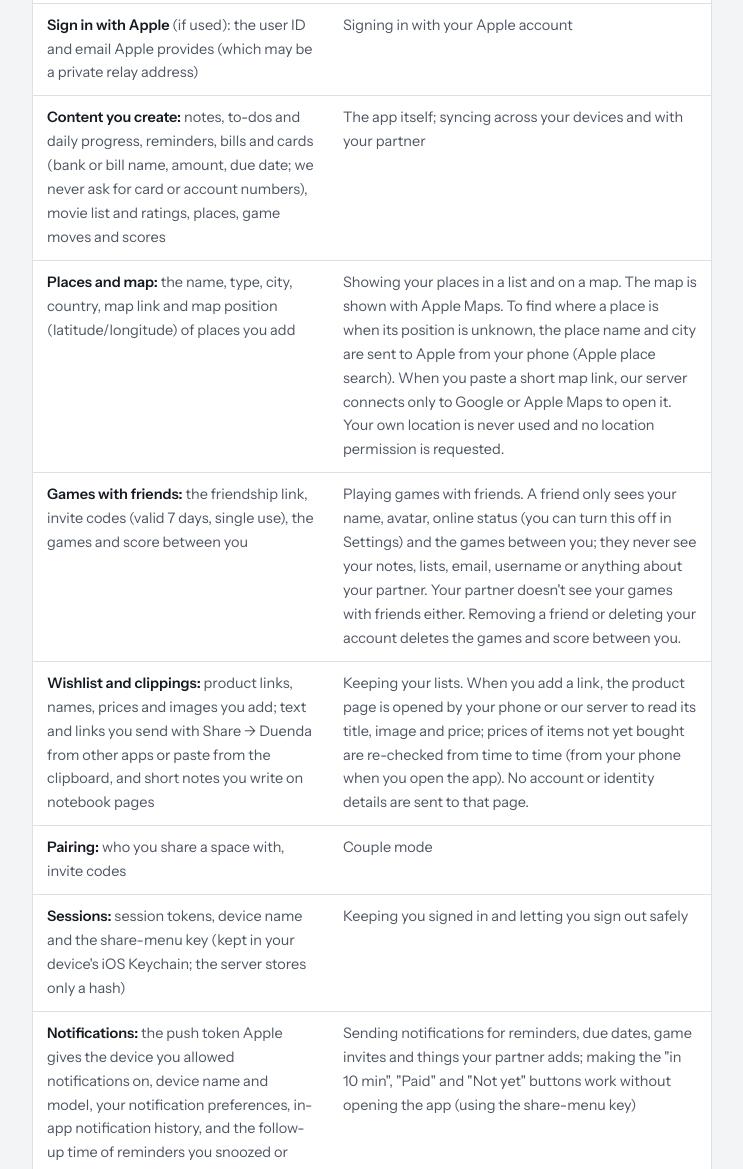
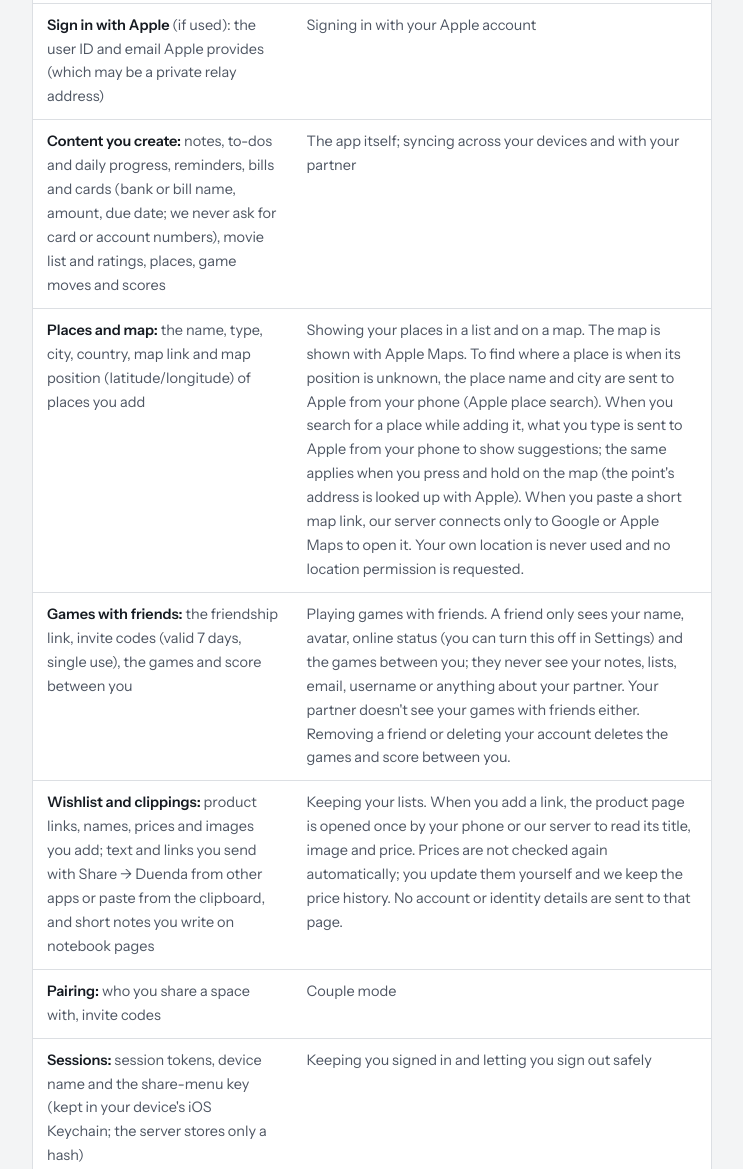
Before and after one commit to burakkertn/duenda-site, a plain HTML site: page privacy.html in a window 1280 px wide. Shown: the part 1102-2271 px from the top of the page, without its empty margins (268-1011 px from the left). Drawn offline with Linux system fonts and the light colour scheme.

Commit message:
Gizlilik: yer araması Apple'a gider; istek listesinde otomatik fiyat kontrolü yok
Co-Authored-By: Claude Opus 5.5 <noreply@anthropic.com>

```diff
--- a/privacy.html
+++ b/privacy.html
@@ -48,9 +48,9 @@
     <tr><td><strong>Password</strong></td><td>Signing in. We never store it in plain text, only a one-way hash.</td></tr>
     <tr><td><strong>Sign in with Apple</strong> (if used): the user ID and email Apple provides (which may be a private relay address)</td><td>Signing in with your Apple account</td></tr>
     <tr><td><strong>Content you create:</strong> notes, to-dos and daily progress, reminders, bills and cards (bank or bill name, amount, due date; we never ask for card or account numbers), movie list and ratings, places, game moves and scores</td><td>The app itself; syncing across your devices and with your partner</td></tr>
-    <tr><td><strong>Places and map:</strong> the name, type, city, country, map link and map position (latitude/longitude) of places you add</td><td>Showing your places in a list and on a map. The map is shown with Apple Maps. To find where a place is when its position is unknown, the place name and city are sent to Apple from your phone (Apple place search). When you paste a short map link, our server connects only to Google or Apple Maps to open it. Your own location is never used and no location permission is requested.</td></tr>
+    <tr><td><strong>Places and map:</strong> the name, type, city, country, map link and map position (latitude/longitude) of places you add</td><td>Showing your places in a list and on a map. The map is shown with Apple Maps. To find where a place is when its position is unknown, the place name and city are sent to Apple from your phone (Apple place search). When you search for a place while adding it, what you type is sent to Apple from your phone to show suggestions; the same applies when you press and hold on the map (the point's address is looked up with Apple). When you paste a short map link, our server connects only to Google or Apple Maps to open it. Your own location is never used and no location permission is requested.</td></tr>
     <tr><td><strong>Games with friends:</strong> the friendship link, invite codes (valid 7 days, single use), the games and score between you</td><td>Playing games with friends. A friend only sees your name, avatar, online status (you can turn this off in Settings) and the games between you; they never see your notes, lists, email, username or anything about your partner. Your partner doesn't see your games with friends either. Removing a friend or deleting your account deletes the games and score between you.</td></tr>
-    <tr><td><strong>Wishlist and clippings:</strong> product links, names, prices and images you add; text and links you send with Share → Duenda from other apps or paste from the clipboard, and short notes you write on notebook pages</td><td>Keeping your lists. When you add a link, the product page is opened by your phone or our server to read its title, image and price; prices of items not yet bought are re-checked from time to time (from your phone when you open the app). No account or identity details are sent to that page.</td></tr>
+    <tr><td><strong>Wishlist and clippings:</strong> product links, names, prices and images you add; text and links you send with Share → Duenda from other apps or paste from the clipboard, and short notes you write on notebook pages</td><td>Keeping your lists. When you add a link, the product page is opened once by your phone or our server to read its title, image and price. Prices are not checked again automatically; you update them yourself and we keep the price history. No account or identity details are sent to that page.</td></tr>
     <tr><td><strong>Pairing:</strong> who you share a space with, invite codes</td><td>Couple mode</td></tr>
     <tr><td><strong>Sessions:</strong> session tokens, device name and the share-menu key (kept in your device's iOS Keychain; the server stores only a hash)</td><td>Keeping you signed in and letting you sign out safely</td></tr>
     <tr><td><strong>Notifications:</strong> the push token Apple gives the device you allowed notifications on, device name and model, your notification preferences, in-app notification history, and the follow-up time of reminders you snoozed or payments you marked "not yet"</td><td>Sending notifications for reminders, due dates, game invites and things your partner adds; making the "in 10 min", "Paid" and "Not yet" buttons work without opening the app (using the share-menu key)</td></tr>
```
Also changed, not shown: tr/gizlilik.html (+2 -2 lines).
